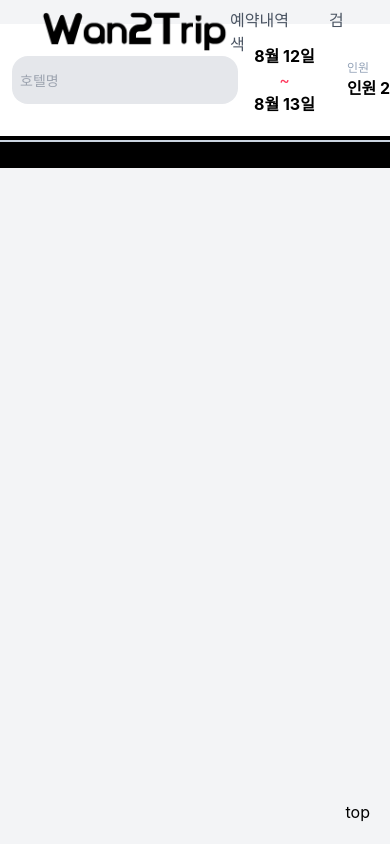
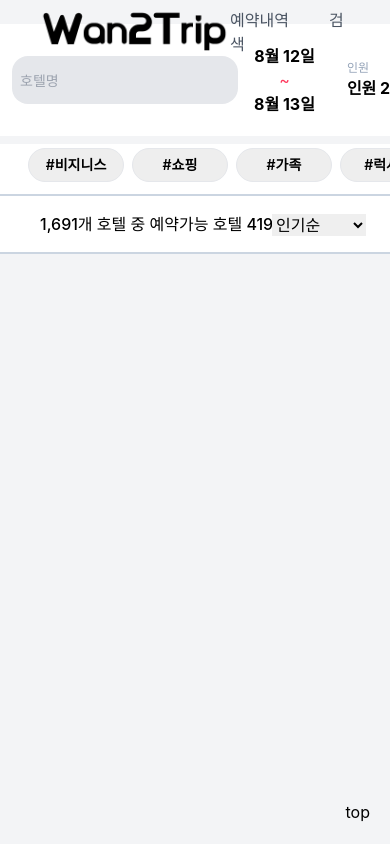
Before and after one commit to Wanted-Pre-Onboarding-Frontend-2/Wan2trip, a React (Create React App) app: page /result in a window 390 px wide. Shown: the top 844 px of the page. Built offline with nearby package versions, Linux system fonts and the light colour scheme.

Commit message:
반응형 css수정

```diff
--- a/src/components/bookedList/BookedList.tsx
+++ b/src/components/bookedList/BookedList.tsx
@@ -4,7 +4,7 @@ import Card from "../Card";
 import Noreserve from "../../static/image/Noreserve.png";
 import VirtualScroll from "common/VirtualScroll";
 import BookedWeb from "./BookedWeb";
-import BookedTablet from "./BookedTablet";
+import BookedTablet from "./BookedMobile";
 
 const BookedList = () => {
   return (
--- a/src/components/bookedList/BookedTablet.tsx
+++ b/src/components/bookedList/BookedMobile.tsx
@@ -5,7 +5,7 @@ import Noreserve from "../../static/image/Noreserve.png";
 import VirtualScroll from "common/VirtualScroll";
 
 // TODO: Card list를 감싸는 wrapper div height 수정 -> localHotelData.length를 기준으로 해주면 될듯함
-const BookedTablet = () => {
+const BookedMobile = () => {
   const [localHotelData, setLocalHotelData] = React.useState<Hotel[]>([]);
 
   React.useEffect(() => {
@@ -51,4 +51,4 @@ const BookedTablet = () => {
   );
 };
 
-export default BookedTablet;
+export default BookedMobile;
--- a/src/components/result/ResultMobile.tsx
+++ b/src/components/result/ResultMobile.tsx
@@ -23,18 +23,17 @@ const DUMMY_DATA = [
 const ResultMobile = () => {
   const [isMapActive, setIsMapActive] = useState(true);
   return (
-    <div className="flex bg-black">
-      <div className="w-full">
+    <div className="bg-white">
       <Tag />
-        <div className="w-full border-black px-50">
-          <div className="h-11">
+      <div className="border-black px-50">
+        <div className="h-4">
           <Sort />
         </div>
       </div>
       {isMapActive ? (
         <div className="">
           <div className="flex-col items-center justify-center max-w-3xl gap-10 pt-10 mx-auto">
-              {/* <VirtualScroll itemHeight={300} columnGap={10}>
+            {/* <VirtualScroll itemHeight={20} columnGap={0.625}>
                 {DUMMY_DATA.map((hotel, index) => (
                   <Card key={`${hotel}-${index}`} hotel={hotel} />
                 ))}
@@ -45,7 +44,6 @@ const ResultMobile = () => {
         <div className="">지도API?</div>
       )}
     </div>
-    </div>
   );
 };
 export default ResultMobile;
--- a/src/components/result/Tag.tsx
+++ b/src/components/result/Tag.tsx
@@ -49,7 +49,7 @@ const Tag = () => {
           ))}
         </div>
       </div>
-      {/* tablet */}
+      {/* mobile */}
       <div className="pl-6 block lg:hidden md:block border-slate-300 border-b-2 mt-2">
         <div className="flex w-full pb-2 text-sm font-semibold text-black border-red-300 flex-nowrap justify-evenly">
           {tags.map((tag, index) => (
--- a/src/components/search/SearchBar.tsx
+++ b/src/components/search/SearchBar.tsx
@@ -88,5 +88,5 @@ const SearchInner = tw.div`
 flex flex-row items-center relative  pb-[0.1rem] h-16 z-20  box-border`;
 
 const MobileSearch = tw.div`
-md:hidden bg-white absolute z-10 w-full py-5 px-3
+md:hidden bg-white z-10 w-full py-5 px-3
 `;
--- a/src/page/Result.tsx
+++ b/src/page/Result.tsx
@@ -9,7 +9,7 @@ const Result = () => {
   return (
     <Layout>
       <Header />
-      <div className="-mt-10">
+      <div className="-mt-10 relative">
         <SearchBar />
       </div>
       <div className="hidden md:hidden lg:block">
```
Lines whose indentation alone changed are shown as unchanged.
